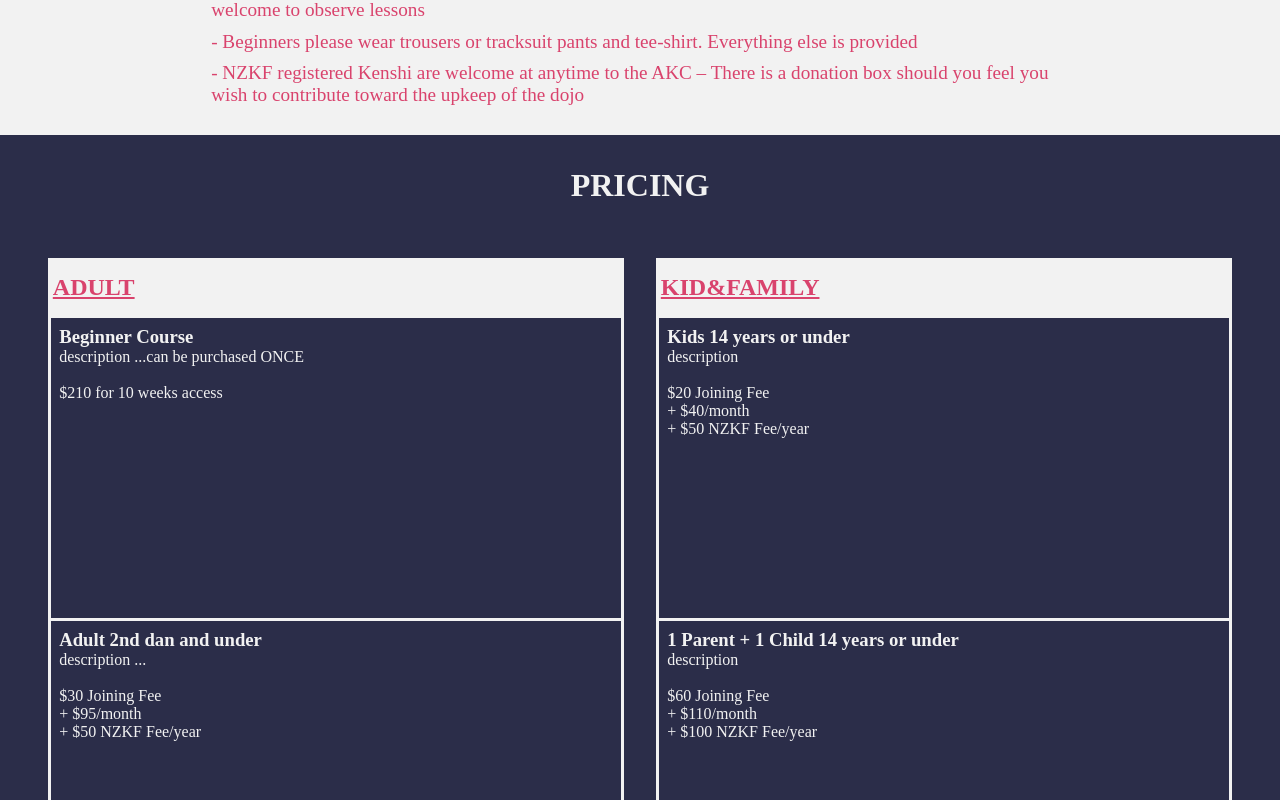
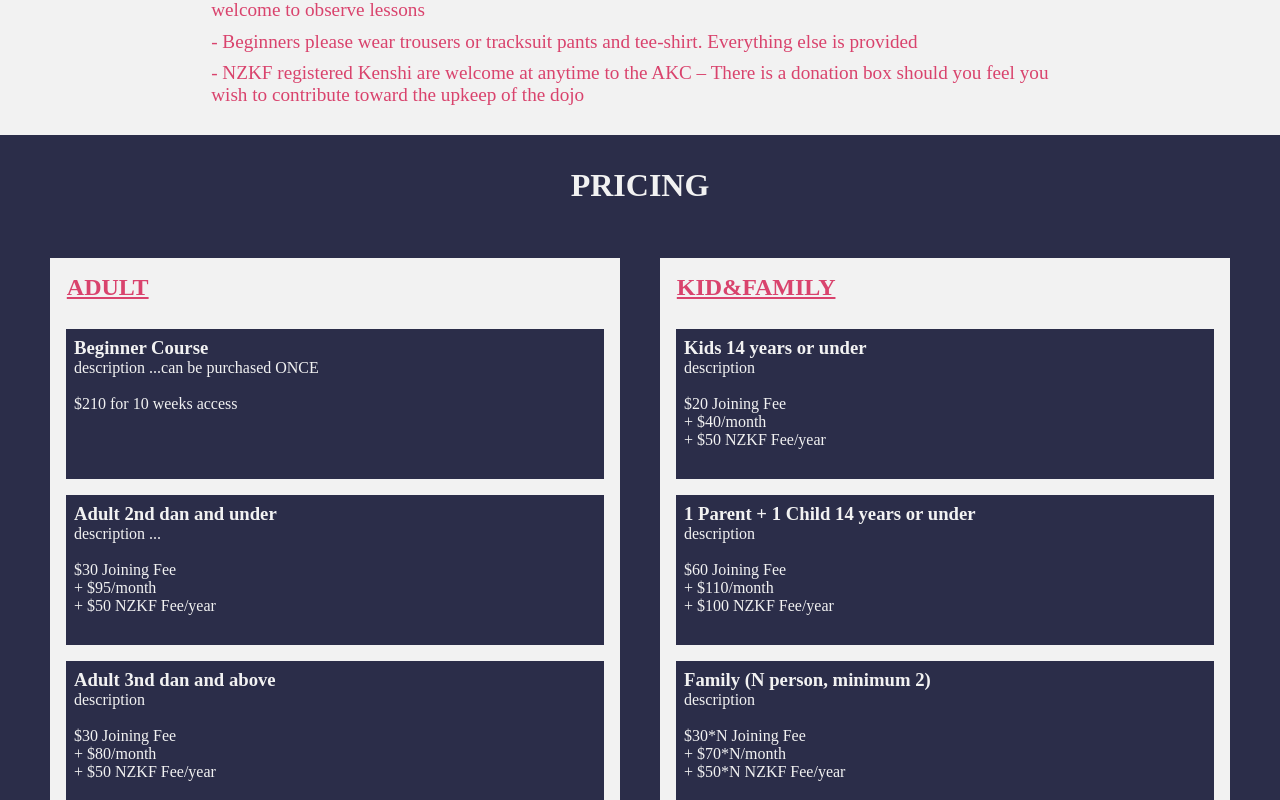
Before and after one commit to weilingxie/akc, a React (Create React App) app: page / in a window 1280 px wide. Shown: the part 2780-3580 px from the top of the page. Built offline with nearby package versions, Linux system fonts and the light colour scheme.

Commit message:
Pricing - in progress

```diff
--- a/src/components/Pricing.scss
+++ b/src/components/Pricing.scss
@@ -5,6 +5,7 @@
     width: 100%;
     margin-top: 0;
     padding-top: 0;
+    padding-bottom: 2em;
 
     .pricing-title {
         text-align: center;
@@ -16,7 +17,9 @@
     .pricing-container {
         background-color: var(--color-additional);
          margin-bottom: 0;
-         padding-bottom: 0;
+         padding-bottom: 0.5em;
+         margin-left:0.5em;
+         margin-right:0.5em;
 
         .pricing-subtitle {
             color: var(--color-secondary);
@@ -28,9 +31,9 @@
         .membertype {
             background-color: var(--color-primary);
             color: var(--color-additional);
-            margin: 0.2em;
+            margin: 0.5em;
             padding: 0.5em;
-            min-height:300px;
+            min-height:150px;
         }
 
         h3 {
@@ -52,6 +55,15 @@
 
             .pricing-container {
                 width: 45%;
+                max-width: 570px;
+
+                .pricing-subtitle {
+                    margin-left: 0.7em;
+                }
+
+                .membertype {
+                    margin: 1em;
+                }
             }
 
             .pricing-container + .pricing-container {
```
Also changed, not shown: src/design-tokens/scss-variables.scss (+15 -0 lines), src/components/Header.scss (line endings or trailing spaces), 1 other file (tests, documents, lock files or other folders).
